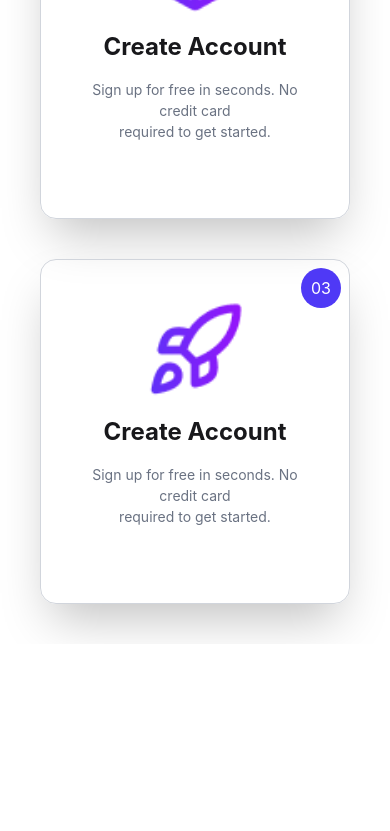
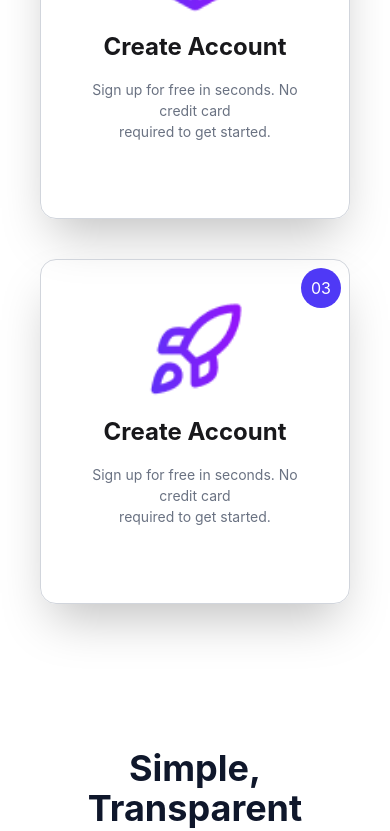
Before and after one commit to abirhossenrafi71/Assignment-6-Digitools, a React (Vite) app: page / in a window 390 px wide. Shown: the part 5540-6371 px from the top of the page. Before the commit the page ends 6184 px from the top, so only its background shows below. Built offline with nearby package versions, Linux system fonts and the light colour scheme.

Commit message:
pricing section design complete

```diff
--- /dev/null
+++ b/public/transparent.json
@@ -0,0 +1,48 @@
+[
+  {
+    "title": "Starter",
+    "tagline": "Perfect for getting started",
+    "price": "$0",
+    "period": "/Month",
+    "features": [
+      "Access to 10 free tools",
+      "Basic templates",
+      "Community support",
+      "1 project per month"
+    ],
+    "btnText": "Get Started Free",
+    "isPopular": false
+  },
+  {
+    "title": "Pro",
+    "tagline": "Best for professionals",
+    "price": "$29",
+    "period": "/Month",
+    "features": [
+      "Access to all premium tools",
+      "Unlimited templates",
+      "Priority support",
+      "Unlimited projects",
+      "Cloud sync",
+      "Advanced analytics"
+    ],
+    "btnText": "Start Pro Trial",
+    "isPopular": true
+  },
+  {
+    "title": "Enterprise",
+    "tagline": "For teams and businesses",
+    "price": "$99",
+    "period": "/Month",
+    "features": [
+      "Everything in Pro",
+      "Team collaboration",
+      "Custom integrations",
+      "Dedicated support",
+      "SLA guarantee",
+      "Custom branding"
+    ],
+    "btnText": "Contact Sales",
+    "isPopular": false
+  }
+]
--- a/src/App.jsx
+++ b/src/App.jsx
@@ -7,6 +7,7 @@ import Premium from './Component/Cart/Premium'
 import Carts from './Component/Cart/carts'
 import CartModal from './Component/Cart/cardmodals'
 import Step from './Component/Step/step'
+import Transparent from './Component/Transparent/transparent'
 const getNavData = async () => {
   const res = await fetch("/navbar.json");
   return res.json();
@@ -27,6 +28,11 @@ const cartsAllData = async () => {
   return res.json();
 };
 const cartsList = cartsAllData();
+const getTransparentDataLoad = async () => {
+  const res = await fetch("/transparent.json");
+  return res.json();
+};
+const getTransparentData = getTransparentDataLoad();
 function App() {
   const [activetab, setactiveTab] = useState("products");
   const [cartsData, setCartsData] = useState([]);
@@ -72,6 +78,7 @@ function App() {
         )}
       </div>
       <Step></Step>
+      <Transparent getTransparentData={getTransparentData}></Transparent>
     </>
   )
 }
--- a/src/Component/Step/step.jsx
+++ b/src/Component/Step/step.jsx
@@ -2,7 +2,7 @@ import React from "react";
 
 const Step = () => {
     return (
-    <section className="container mx-auto mt-25 space-y-4 p-10 felx max-w-7xl  text-center items-center gap-10 flex-col">
+        <section className="container mx-auto mt-25 space-y-4 p-10 felx text-center items-center gap-10 flex-col">
             <h1 className="text-5xl font-bold">Get Started in 3 Steps</h1>
             <p className="txt-2xl text-gray-500">
                 Start using premium digital tools in minutes, not hours.
--- /dev/null
+++ b/src/Component/Transparent/transparent.jsx
@@ -0,0 +1,86 @@
+import React, { use } from "react";
+import { IoCheckmarkOutline } from "react-icons/io5";
+
+const Transparent = ({ getTransparentData }) => {
+    const showData = use(getTransparentData);
+
+    return (
+        <section className="container mx-auto mt-20 p-6 md:p-10">
+            <div className="text-center space-y-4 mb-16">
+                <h1 className="text-4xl md:text-5xl font-bold text-slate-900">
+                    Simple, Transparent Pricing
+                </h1>
+                <p className="text-lg text-gray-500 max-w-2xl mx-auto">
+                    Choose the plan that fits your needs. Upgrade or downgrade anytime.
+                </p>
+            </div>
+
+            <div className="grid grid-cols-1 md:grid-cols-3 gap-8 items-stretch">
+                {showData?.map((item, index) => (
+                    <Cards key={index} item={item} />
+                ))}
+            </div>
+        </section>
+    );
+};
+
+const Cards = ({ item }) => {
+    const { features, tagline, period, price, title, btnText, isPopular } = item;
+
+    return (
+        <div
+            className={`relative flex flex-col p-8 rounded-3xl transition-all duration-300 hover:shadow-2xl border
+      ${isPopular
+                    ? "bg-[#8B2CFF] text-white scale-105 z-10 shadow-purple-200"
+                    : "bg-white text-slate-900 border-gray-100 shadow-sm"
+                }`}
+        >
+            {isPopular && (
+                <div className="absolute -top-4 left-1/2 -translate-x-1/2 bg-[#FFD3A5] text-[#D97706] px-4 py-1 rounded-full text-xs font-bold whitespace-nowrap shadow-sm">
+                    Most Popular
+                </div>
+            )}
+
+            <div className="mb-6">
+                <h2 className="text-2xl font-bold">{title}</h2>
+                <p
+                    className={`text-sm mt-1 ${isPopular ? "text-purple-100" : "text-gray-500"}`}
+                >
+                    {tagline}
+                </p>
+            </div>
+
+            <div className="mb-8">
+                <span className="text-5xl font-extrabold tracking-tight">{price}</span>
+                <span
+                    className={`text-lg ${isPopular ? "text-purple-100" : "text-gray-400"}`}
+                >
+                    {period}
+                </span>
+            </div>
+
+            <ul className="space-y-4 mb-10 grow">
+                {features?.map((feature, index) => (
+                    <li key={index} className="flex items-center gap-3 text-[15px]">
+                        <IoCheckmarkOutline
+                            className={`${isPopular ? "text-white" : "text-green-500"} text-xl shrink-0`}
+                        />
+                        <span className="leading-tight">{feature}</span>
+                    </li>
+                ))}
+            </ul>
+
+            <button
+                className={`w-full py-4 rounded-2xl font-bold text-lg transition-all active:scale-95
+        ${isPopular
+                        ? "bg-white text-[#8B2CFF] hover:bg-gray-50"
+                        : "bg-[#8B2CFF] text-white hover:bg-[#7A25E5]"
+                    }`}
+            >
+                {btnText}
+            </button>
+        </div>
+    );
+};
+
+export default Transparent;
```
Lines whose indentation alone changed are shown as unchanged.
